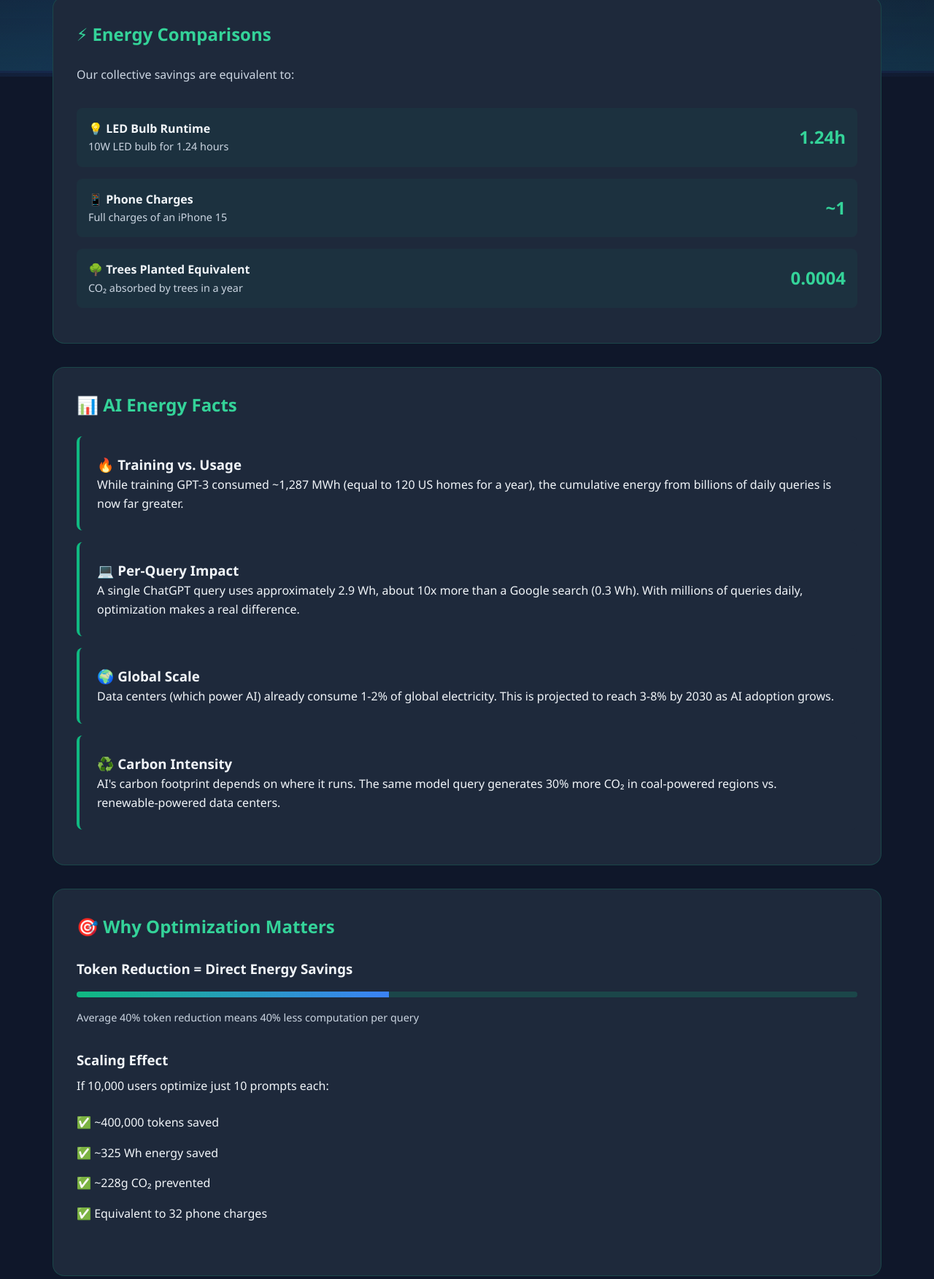
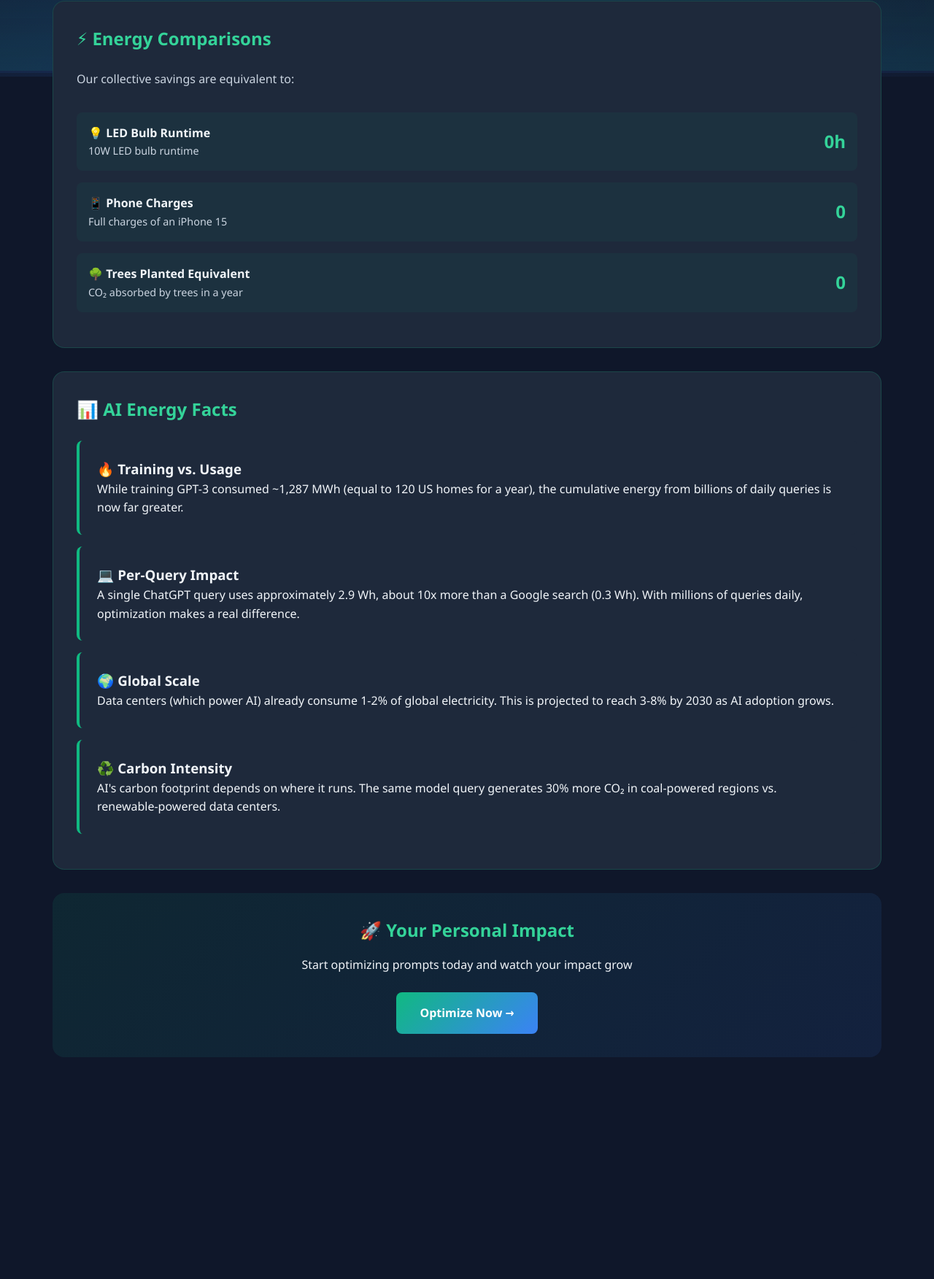
Before and after one commit to srineshtor21-coder/Green-Prompts-Optimizer, a browser extension: page impact.html in a window 1280 px wide. Shown: the part 695-2448 px from the top of the page at 73% size. After the commit the page ends 2208 px from the top, so only its background shows below. Drawn offline with Linux system fonts and the light colour scheme.

Commit message:
Update impact.html

```diff
--- a/impact.html
+++ b/impact.html
@@ -126,6 +126,7 @@
             display: flex;
             align-items: center;
             gap: 0.5rem;
+            text-decoration: none;
         }
         .logo-icon {
             width: 32px;
@@ -137,13 +138,14 @@
             align-items: center;
             justify-content: center;
         }
-        .nav-links { display: flex; gap: 2rem; }
+        .nav-links { display: flex; gap: 2.5rem; }
         .nav-links a {
             color: var(--text-gray);
             text-decoration: none;
             transition: color 0.3s;
             position: relative;
             padding-bottom: 5px;
+            font-size: 1.1rem;
         }
         .nav-links a:hover { color: var(--accent-green); }
         .nav-links a.active::after {
@@ -215,18 +217,12 @@
             background: rgba(16, 185, 129, 0.05);
             border-radius: 8px;
         }
-        .progress-bar {
-            width: 100%;
-            height: 8px;
-            background: rgba(16, 185, 129, 0.2);
-            border-radius: 4px;
-            overflow: hidden;
+        .fact-card {
+            background: var(--card-bg);
+            padding: 1.5rem;
+            border-left: 4px solid var(--primary-color);
             margin: 1rem 0;
-        }
-        .progress-fill {
-            height: 100%;
-            background: linear-gradient(90deg, #10b981, #3b82f6);
-            transition: width 1s ease-out;
+            border-radius: 8px;
         }
         .stat-highlight {
             background: linear-gradient(135deg, rgba(16, 185, 129, 0.1), rgba(59, 130, 246, 0.1));
@@ -234,13 +230,6 @@
             border-radius: 16px;
             text-align: center;
             margin: 2rem 0;
-        }
-        .fact-card {
-            background: var(--card-bg);
-            padding: 1.5rem;
-            border-left: 4px solid var(--primary-color);
-            margin: 1rem 0;
-            border-radius: 8px;
         }
     </style>
 </head>
@@ -252,15 +241,16 @@
     </div>
     <header>
         <nav>
-            <div class="logo">
+            <a href="index.html" class="logo">
                 <div class="logo-icon">🌱</div>
                 Green Prompts Optimizer
-            </div>
+            </a>
             <div class="nav-links">
                 <a href="index.html">Home</a>
                 <a href="about.html">About</a>
                 <a href="impact.html" class="active">Impact</a>
                 <a href="stats.html">Stats</a>
+                <a href="login.html" style="background: linear-gradient(135deg, #10b981, #3b82f6); padding: 0.5rem 1.2rem; border-radius: 8px; color: white;">Login</a>
             </div>
         </nav>
     </header>
@@ -277,15 +267,15 @@
             <h2 style="color: var(--accent-green); margin-bottom: 1rem;">Collective Impact So Far</h2>
             <div class="impact-grid">
                 <div style="background: rgba(30, 41, 59, 0.5); padding: 1.5rem; border-radius: 12px;">
-                    <div style="font-size: 2.5rem; font-weight: bold; color: var(--accent-green);">15,234</div>
+                    <div style="font-size: 2.5rem; font-weight: bold; color: var(--accent-green);" id="total-tokens">0</div>
                     <div style="color: var(--text-gray);">Tokens Saved</div>
                 </div>
                 <div style="background: rgba(30, 41, 59, 0.5); padding: 1.5rem; border-radius: 12px;">
-                    <div style="font-size: 2.5rem; font-weight: bold; color: var(--accent-green);">12.4 Wh</div>
+                    <div style="font-size: 2.5rem; font-weight: bold; color: var(--accent-green);" id="total-energy">0 Wh</div>
                     <div style="color: var(--text-gray);">Energy Saved</div>
                 </div>
                 <div style="background: rgba(30, 41, 59, 0.5); padding: 1.5rem; border-radius: 12px;">
-                    <div style="font-size: 2.5rem; font-weight: bold; color: var(--accent-green);">8.7g</div>
+                    <div style="font-size: 2.5rem; font-weight: bold; color: var(--accent-green);" id="total-co2">0g</div>
                     <div style="color: var(--text-gray);">CO₂ Reduced</div>
                 </div>
             </div>
@@ -300,9 +290,9 @@
             <div class="comparison-item">
                 <div>
                     <div style="font-weight: 600;">💡 LED Bulb Runtime</div>
-                    <div style="color: var(--text-gray); font-size: 0.9rem;">10W LED bulb for 1.24 hours</div>
+                    <div style="color: var(--text-gray); font-size: 0.9rem;">10W LED bulb runtime</div>
                 </div>
-                <div style="font-size: 1.5rem; font-weight: bold; color: var(--accent-green);">1.24h</div>
+                <div style="font-size: 1.5rem; font-weight: bold; color: var(--accent-green);" id="bulb-hours">0h</div>
             </div>
 
             <div class="comparison-item">
@@ -310,7 +300,7 @@
                     <div style="font-weight: 600;">📱 Phone Charges</div>
                     <div style="color: var(--text-gray); font-size: 0.9rem;">Full charges of an iPhone 15</div>
                 </div>
-                <div style="font-size: 1.5rem; font-weight: bold; color: var(--accent-green);">~1</div>
+                <div style="font-size: 1.5rem; font-weight: bold; color: var(--accent-green);" id="phone-charges">0</div>
             </div>
 
             <div class="comparison-item">
@@ -318,7 +308,7 @@
                     <div style="font-weight: 600;">🌳 Trees Planted Equivalent</div>
                     <div style="color: var(--text-gray); font-size: 0.9rem;">CO₂ absorbed by trees in a year</div>
                 </div>
-                <div style="font-size: 1.5rem; font-weight: bold; color: var(--accent-green);">0.0004</div>
+                <div style="font-size: 1.5rem; font-weight: bold; color: var(--accent-green);" id="trees-equivalent">0</div>
             </div>
         </div>
 
@@ -350,31 +340,6 @@
             </div>
         </div>
 
-        <div class="comparison-card">
-            <h2 style="color: var(--accent-green); margin-bottom: 1.5rem;">🎯 Why Optimization Matters</h2>
-
-            <div style="margin: 1rem 0;">
-                <h3 style="margin-bottom: 0.5rem;">Token Reduction = Direct Energy Savings</h3>
-                <div class="progress-bar">
-                    <div class="progress-fill" style="width: 40%;"></div>
-                </div>
-                <p style="color: var(--text-gray); font-size: 0.9rem;">
-                    Average 40% token reduction means 40% less computation per query
-                </p>
-            </div>
-
-            <div style="margin: 2rem 0;">
-                <h3 style="margin-bottom: 0.5rem;">Scaling Effect</h3>
-                <p>If 10,000 users optimize just 10 prompts each:</p>
-                <ul style="list-style: none; margin-top: 1rem;">
-                    <li style="padding: 0.5rem 0;">✅ ~400,000 tokens saved</li>
-                    <li style="padding: 0.5rem 0;">✅ ~325 Wh energy saved</li>
-                    <li style="padding: 0.5rem 0;">✅ ~228g CO₂ prevented</li>
-                    <li style="padding: 0.5rem 0;">✅ Equivalent to 32 phone charges</li>
-                </ul>
-            </div>
-        </div>
-
         <div class="stat-highlight">
             <h2 style="color: var(--accent-green); margin-bottom: 1rem;">🚀 Your Personal Impact</h2>
             <p style="margin-bottom: 1.5rem;">Start optimizing prompts today and watch your impact grow</p>
@@ -384,6 +349,7 @@
         </div>
     </div>
 
+    <script src="stats-tracker.js"></script>
     <script>
         function createBubbles() {
             const bg = document.querySelector('.background-animation');
```
